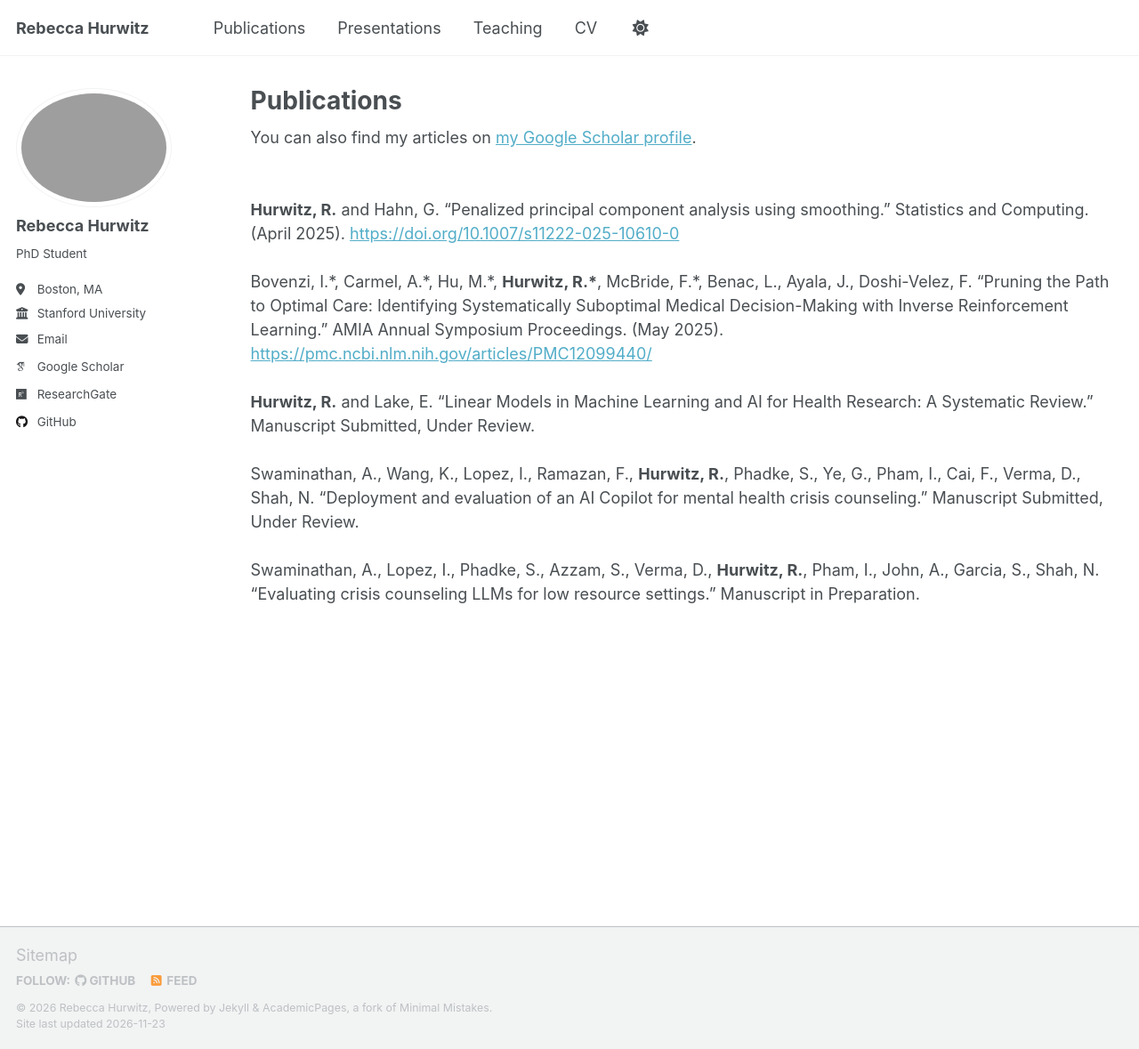
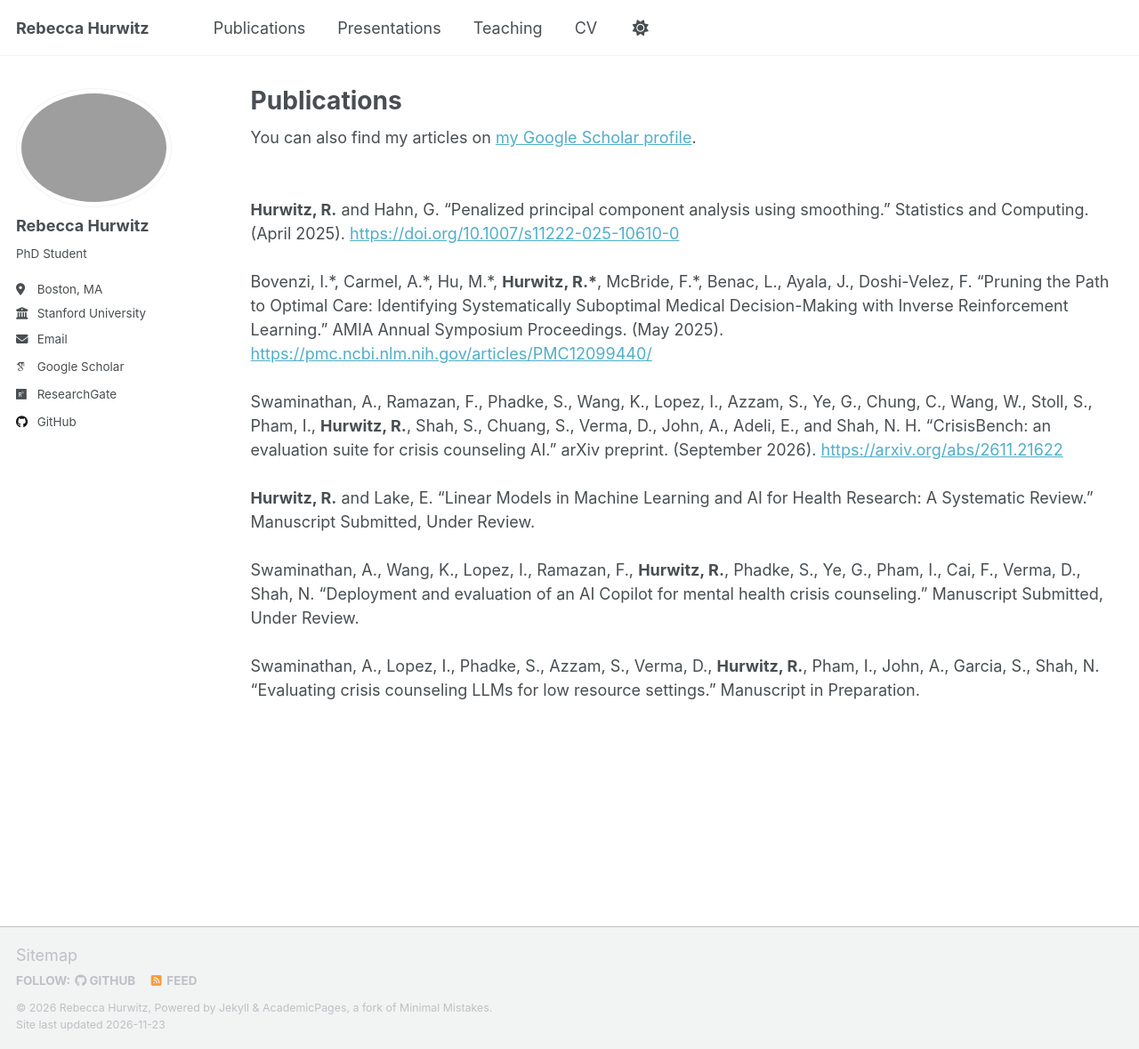
Before and after one commit to rebeccahurwitz/rebeccahurwitz.github.io, a Jekyll site: the page built from _pages/publications.html, in a window 1280 px wide and 1179 px high. Shown: the whole window at 89% size. Built offline with Jekyll 4.4.1, drawn with Linux system fonts in a browser that asks for light colours; some web fonts are replaced; a script that is not in the unit is left out.

Commit message:
Update publications.html

```diff
--- a/_pages/publications.html
+++ b/_pages/publications.html
@@ -15,6 +15,8 @@ author_profile: true
 <br> <br>
 Bovenzi, I.*, Carmel, A.*, Hu, M.*, <b>Hurwitz, R.*</b>, McBride, F.*, Benac, L., Ayala, J., Doshi-Velez, F. “Pruning the Path to Optimal Care: Identifying Systematically Suboptimal Medical Decision-Making with Inverse Reinforcement Learning.” AMIA Annual Symposium Proceedings. (May 2025). <a href="https://pmc.ncbi.nlm.nih.gov/articles/PMC12099440/">https://pmc.ncbi.nlm.nih.gov/articles/PMC12099440/</a>
 <br> <br>
+Swaminathan, A., Ramazan, F., Phadke, S., Wang, K., Lopez, I., Azzam, S., Ye, G., Chung, C., Wang, W., Stoll, S., Pham, I., <b>Hurwitz, R.</b>, Shah, S., Chuang, S., Verma, D., John, A., Adeli, E., and Shah, N. H. “CrisisBench: an evaluation suite for crisis counseling AI.” arXiv preprint. (September 2026). <a href="https://arxiv.org/abs/2611.21622">https://arxiv.org/abs/2611.21622</a>
+<br> <br>
 <b>Hurwitz, R.</b> and Lake, E. “Linear Models in Machine Learning and AI for Health Research: A Systematic Review.” Manuscript Submitted, Under Review.
 <br> <br>
 Swaminathan, A., Wang, K., Lopez, I., Ramazan, F., <b>Hurwitz, R.</b>, Phadke, S., Ye, G., Pham, I., Cai, F., Verma, D., Shah, N. “Deployment and evaluation of an AI Copilot for mental health crisis counseling.” Manuscript Submitted, Under Review.
```
